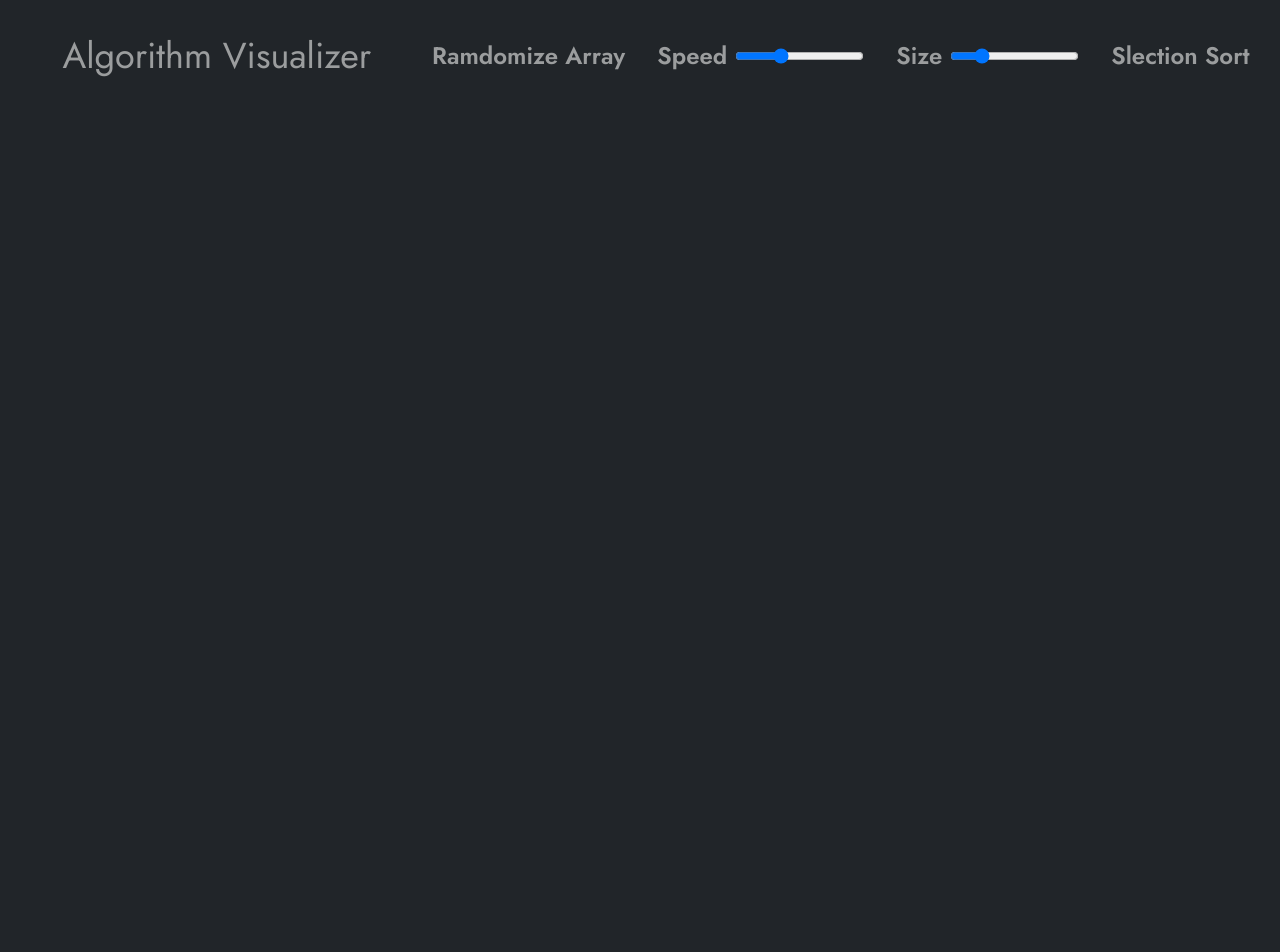
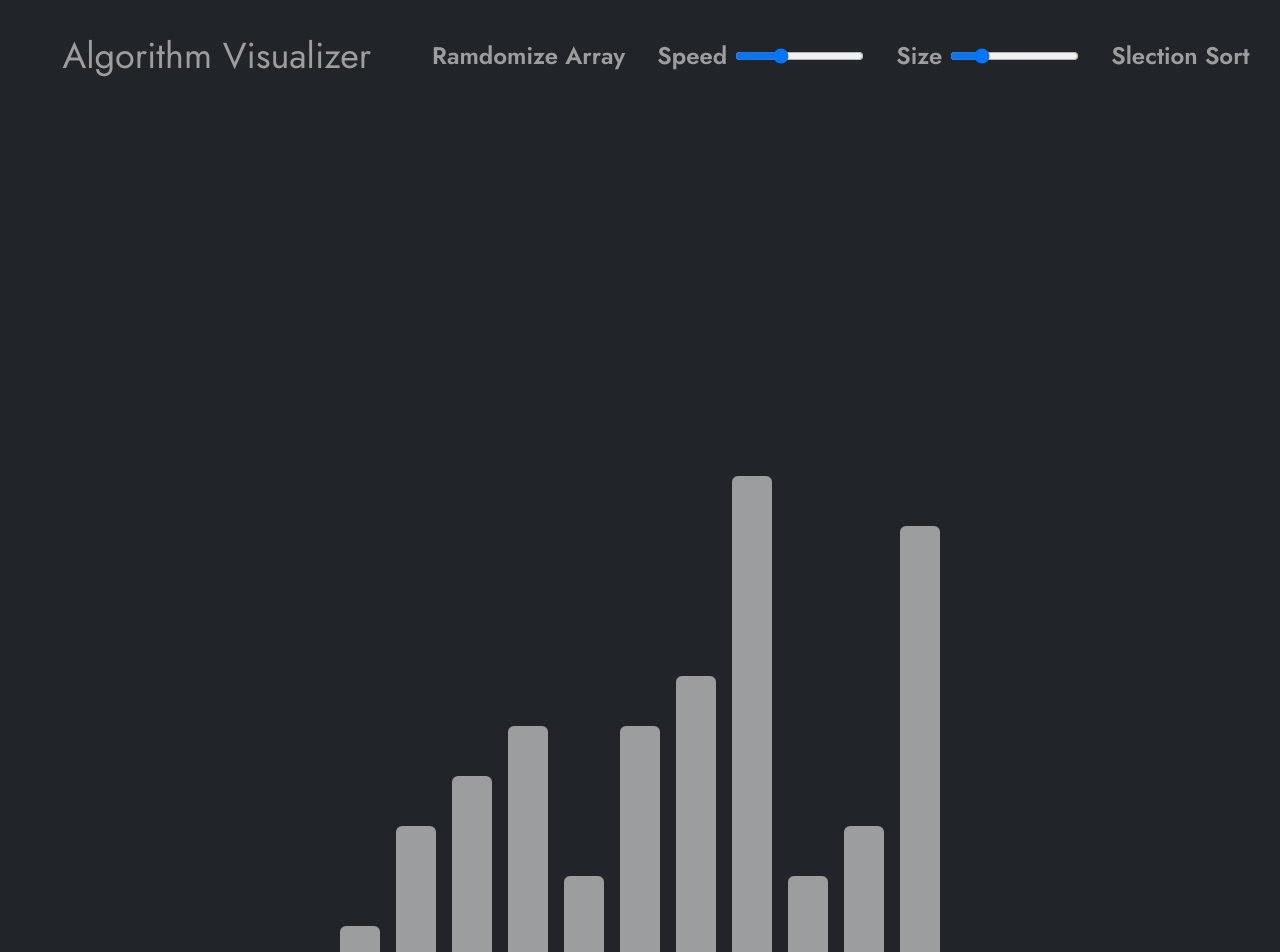
Before and after one commit to imakhlaq/algorithm-visualizer, a React (Vite) app: page / in a window 1280 px wide. Shown: the top 952 px of the page. Before the commit the page ends 800 px from the top, so only its background shows below. Built offline with nearby package versions, Linux system fonts and the light colour scheme.

Commit message:
bars done

```diff
--- a/src/App.tsx
+++ b/src/App.tsx
@@ -1,9 +1,11 @@
 import Header from "./components/Header";
+import ArrayDisplay from "./components/ArrayDisplay";
 
 const App = () => {
   return (
     <main>
-      <Header/>
+      <Header />
+      <ArrayDisplay />
     </main>
   );
 };
--- /dev/null
+++ b/src/components/ArrayDisplay.tsx
@@ -0,0 +1,14 @@
+import EachLine from "./EachLine";
+const array = [1, 3, 4, 5, 2, 5, 6, 10, 2, 3, 9];
+const Array = () => {
+  return (
+    <section className="container mx-auto flex justify-center mt-[25rem]">
+      <div className={`flex items-end space-x-4`}>
+        {array.map((el, index, array) => (
+          <EachLine key={index} ele={el} arr={array} />
+        ))}
+      </div>
+    </section>
+  );
+};
+export default Array;
--- /dev/null
+++ b/src/components/EachLine.tsx
@@ -0,0 +1,16 @@
+type Props = {
+  ele: number;
+  arr: number[];
+};
+
+const EachLine = ({ ele, arr }: Props) => {
+  const h = ele * 50;
+
+  return (
+    <div
+      style={{ height: `${h}px` }}
+      className={`w-[40px] bg-[#9B9D9E] rounded-t-md`}
+    ></div>
+  );
+};
+export default EachLine;
--- a/src/components/Header.tsx
+++ b/src/components/Header.tsx
@@ -35,10 +35,10 @@ const Header = () => {
   };
 
   const speedChangeHandler = (event: FormEvent<HTMLInputElement>) => {
-    console.log(event.currentTarget.value);
+    ctx.setSpeed(+event.currentTarget.value);
   };
   const sizeChangeHandler = (event: FormEvent<HTMLInputElement>) => {
-    console.log(event.currentTarget.value);
+    ctx.setSize(+event.currentTarget.value);
   };
 
   return (
--- a/src/store/MyContext.ts
+++ b/src/store/MyContext.ts
@@ -6,7 +6,7 @@ type MyContextType = {
   speed: number;
   setSpeed: (speed: number) => void;
   size: number;
-  setSize: (speed: number) => void;
+  setSize: (size: number) => void;
 };
 
 const MyContext = createContext({} as MyContextType);
```
